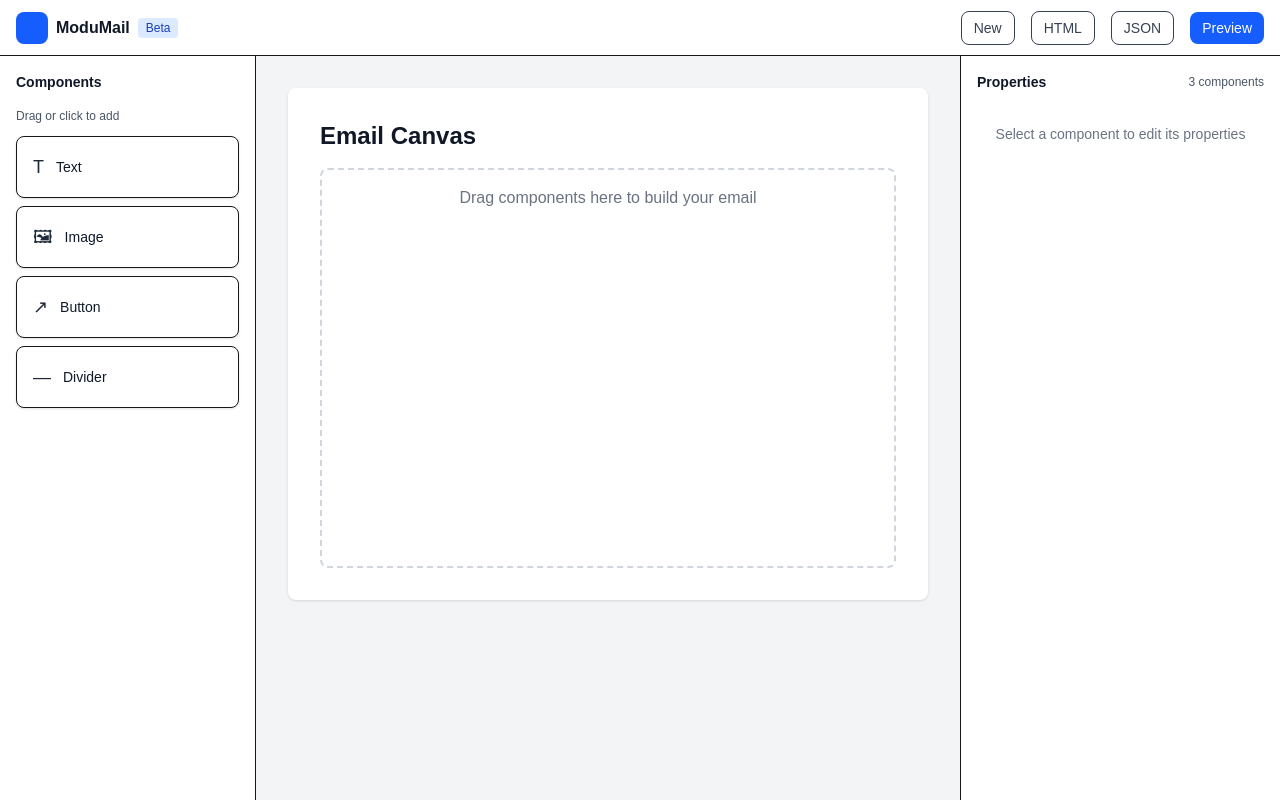
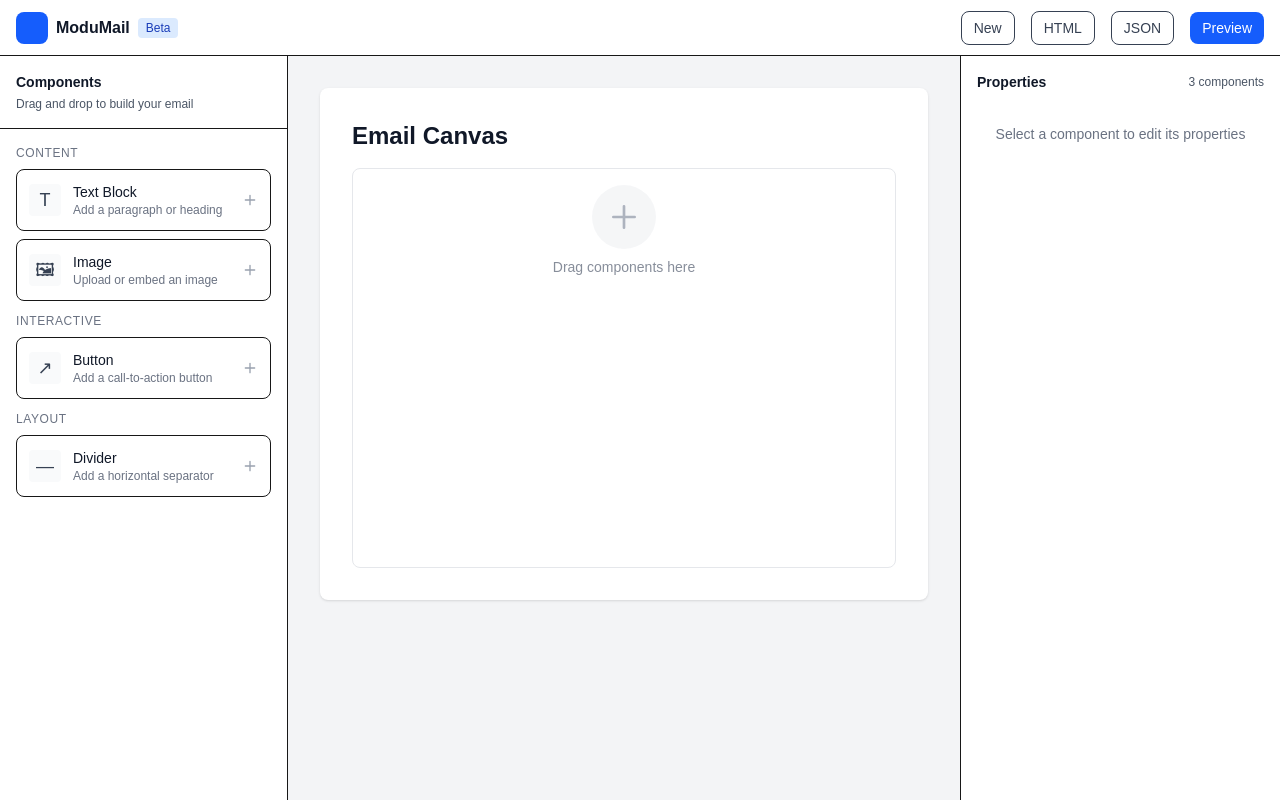
Before and after one commit to OndrejLosensky/modu-mail, a Next.js app: page / in a window 1280 px wide. Built offline with nearby package versions, Linux system fonts and the light colour scheme.

Commit message:
impl 01 - fix left sidebar drag and drop

```diff
--- a/src/app/page.tsx
+++ b/src/app/page.tsx
@@ -2,10 +2,20 @@
 
 import React, { useState } from 'react';
 import dynamic from 'next/dynamic';
-import { DndContext, DragEndEvent } from '@dnd-kit/core';
+import {
+  DndContext,
+  DragEndEvent,
+  DragStartEvent,
+  useSensor,
+  useSensors,
+  PointerSensor,
+  // MouseSensor,
+  // TouchSensor
+} from '@dnd-kit/core';
 import { EditorLayout } from '@/components/layout/EditorLayout';
 import { PropertiesPanel } from '@/components/properties/PropertiesPanel';
-import { Block } from '@/types/blocks';
+import { DragOverlay } from '@/components/DragOverlay';
+import { Block, BlockType } from '@/types/blocks';
 
 // Dynamically import components that use dnd-kit
 const ComponentsSidebar = dynamic(
@@ -18,9 +28,49 @@ const EmailCanvas = dynamic(
   { ssr: false }
 );
 
+const BLOCK_ICONS: Record<BlockType, string> = {
+  text: 'T',
+  image: '🖼',
+  button: '↗',
+  divider: '—'
+};
+
+const BLOCK_LABELS: Record<BlockType, string> = {
+  text: 'Text Block',
+  image: 'Image',
+  button: 'Button',
+  divider: 'Divider'
+};
+
 export default function Home() {
   const [blocks, setBlocks] = useState<Block[]>([]);
   const [selectedBlock, setSelectedBlock] = useState<Block | null>(null);
+  const [draggedItem, setDraggedItem] = useState<{
+    type: BlockType;
+    icon: string;
+    label: string;
+  } | null>(null);
+
+  const sensors = useSensors(
+    useSensor(PointerSensor, {
+      activationConstraint: {
+        distance: 5,
+      },
+    })
+  );
+
+  const handleDragStart = (event: DragStartEvent) => {
+    const { active } = event;
+    const type = active.data.current?.type as BlockType;
+
+    if (type && type in BLOCK_ICONS) {
+      setDraggedItem({
+        type,
+        icon: BLOCK_ICONS[type],
+        label: BLOCK_LABELS[type]
+      });
+    }
+  };
 
   const handleDragEnd = (event: DragEndEvent) => {
     const { active, over } = event;
@@ -34,6 +84,12 @@ export default function Home() {
 
       setBlocks((prev) => [...prev, newBlock]);
     }
+
+    setDraggedItem(null);
+  };
+
+  const handleDragCancel = () => {
+    setDraggedItem(null);
   };
 
   const handleSelectBlock = (block: Block) => {
@@ -41,16 +97,23 @@ export default function Home() {
   };
 
   return (
-    <DndContext onDragEnd={handleDragEnd}>
+    <DndContext
+      sensors={sensors}
+      onDragStart={handleDragStart}
+      onDragEnd={handleDragEnd}
+      onDragCancel={handleDragCancel}
+    >
       <EditorLayout>
         <ComponentsSidebar />
         <EmailCanvas
           blocks={blocks}
           selectedBlock={selectedBlock}
           onSelectBlock={handleSelectBlock}
+          isDragging={!!draggedItem}
         />
         <PropertiesPanel selectedBlock={selectedBlock} />
       </EditorLayout>
+      <DragOverlay draggedItem={draggedItem} />
     </DndContext>
   );
 }
--- /dev/null
+++ b/src/components/DragOverlay.tsx
@@ -0,0 +1,41 @@
+import React from 'react';
+import { DragOverlay as DndDragOverlay } from '@dnd-kit/core';
+import { BlockType } from '@/types/blocks';
+
+interface DragPreviewProps {
+  icon: string;
+  label: string;
+}
+
+const DragPreview: React.FC<DragPreviewProps> = ({ icon, label }) => {
+  return (
+    <div className="p-3 border-2 border-blue-500 rounded-lg bg-white shadow-lg w-64 opacity-90 transform-none">
+      <div className="flex items-center gap-3">
+        <div className="flex items-center justify-center w-8 h-8 rounded bg-blue-50 text-lg text-blue-600">
+          {icon}
+        </div>
+        <div className="flex flex-col">
+          <span className="text-sm text-gray-900 font-medium">{label}</span>
+          <span className="text-xs text-blue-500">Drop to add</span>
+        </div>
+      </div>
+    </div>
+  );
+};
+
+interface DragOverlayProps {
+  draggedItem: { type: BlockType; icon: string; label: string; } | null;
+}
+
+export const DragOverlay: React.FC<DragOverlayProps> = ({ draggedItem }) => {
+  return (
+    <DndDragOverlay dropAnimation={null}>
+      {draggedItem ? (
+        <DragPreview
+          icon={draggedItem.icon}
+          label={draggedItem.label}
+        />
+      ) : null}
+    </DndDragOverlay>
+  );
+};
--- a/src/components/canvas/EmailCanvas.tsx
+++ b/src/components/canvas/EmailCanvas.tsx
@@ -6,14 +6,16 @@ interface EmailCanvasProps {
   blocks: Block[];
   onSelectBlock: (block: Block) => void;
   selectedBlock: Block | null;
+  isDragging?: boolean;
 }
 
 export const EmailCanvas: React.FC<EmailCanvasProps> = ({
   blocks,
   onSelectBlock,
-  selectedBlock
+  selectedBlock,
+  isDragging = false
 }) => {
-  const { setNodeRef } = useDroppable({
+  const { setNodeRef, isOver } = useDroppable({
     id: 'email-canvas',
   });
 
@@ -24,11 +26,30 @@ export const EmailCanvas: React.FC<EmailCanvasProps> = ({
           <h1 className="text-2xl font-semibold text-gray-900 mb-4">Email Canvas</h1>
           <div
             ref={setNodeRef}
-            className="min-h-[400px] border-2 border-dashed border-gray-300 rounded-lg p-4"
+            className={`
+              min-h-[400px] rounded-lg p-4 transition-all duration-200
+              ${isDragging ? 'border-2 border-dashed' : 'border'}
+              ${isOver
+                ? 'border-blue-500 bg-blue-50/50'
+                : isDragging
+                  ? 'border-gray-300 bg-gray-50/50'
+                  : 'border-gray-200'
+              }
+            `}
           >
             {blocks.length === 0 ? (
-              <div className="h-full flex items-center justify-center text-gray-500 font-medium">
-                Drag components here to build your email
+              <div className={`
+                h-full flex flex-col items-center justify-center gap-2
+                ${isDragging ? 'opacity-100' : 'opacity-80'}
+              `}>
+                <div className="w-16 h-16 rounded-full bg-gray-100 flex items-center justify-center">
+                  <svg className={`w-8 h-8 ${isOver ? 'text-blue-500' : 'text-gray-400'}`} fill="none" viewBox="0 0 24 24" stroke="currentColor">
+                    <path strokeLinecap="round" strokeLinejoin="round" strokeWidth={2} d="M12 4v16m8-8H4" />
+                  </svg>
+                </div>
+                <span className={`text-sm font-medium ${isOver ? 'text-blue-500' : 'text-gray-500'}`}>
+                  {isOver ? 'Drop to add' : 'Drag components here'}
+                </span>
               </div>
             ) : (
               <div className="space-y-4">
@@ -36,11 +57,13 @@ export const EmailCanvas: React.FC<EmailCanvasProps> = ({
                   <div
                     key={block.id}
                     onClick={() => onSelectBlock(block)}
-                    className={`p-4 border rounded cursor-pointer transition-all ${
-                      selectedBlock?.id === block.id
+                    className={`
+                      p-4 border rounded cursor-pointer transition-all
+                      ${selectedBlock?.id === block.id
                         ? 'bg-blue-50 border-blue-500 shadow-sm'
                         : 'bg-white hover:border-gray-400 hover:shadow-sm'
-                    }`}
+                      }
+                    `}
                   >
                     <span className="text-gray-900 font-medium">{block.type}</span>
                   </div>
--- a/src/components/sidebar/ComponentsSidebar.tsx
+++ b/src/components/sidebar/ComponentsSidebar.tsx
@@ -4,60 +4,94 @@ import { BlockType } from '@/types/blocks';
 
 interface DraggableBlockProps {
   type: BlockType;
-  icon: React.ReactNode;
+  icon: string;
   label: string;
+  description?: string;
 }
 
-const DraggableBlock: React.FC<DraggableBlockProps> = ({ type, icon, label }) => {
-  const { attributes, listeners, setNodeRef, transform } = useDraggable({
+const DraggableBlock: React.FC<DraggableBlockProps> = ({ type, icon, label, description }) => {
+  const { attributes, listeners, setNodeRef, isDragging } = useDraggable({
     id: `template-${type}`,
     data: { type }
   });
-
-  const style = transform ? {
-    transform: `translate3d(${transform.x}px, ${transform.y}px, 0)`,
-  } : undefined;
 
   return (
     <div
       ref={setNodeRef}
       {...listeners}
       {...attributes}
-      style={style}
-      className="p-4 border rounded-lg bg-white hover:border-blue-500 cursor-move flex items-center gap-3 shadow-sm hover:shadow-md transition-all"
+      className={`
+        group relative p-3 border rounded-lg cursor-grab active:cursor-grabbing
+        ${isDragging ? 'border-dashed border-gray-200 bg-gray-50' : 'bg-white hover:border-blue-500'}
+      `}
     >
-      <span className="text-lg text-gray-800">{icon}</span>
+      <div className={`flex items-center gap-3 ${isDragging ? 'invisible' : ''}`}>
+        <div className="flex items-center justify-center w-8 h-8 rounded bg-gray-50 text-lg text-gray-700 group-hover:bg-blue-50 group-hover:text-blue-600 transition-colors">
+          {icon}
+        </div>
+        <div className="flex flex-col">
           <span className="text-sm text-gray-900 font-medium">{label}</span>
+          {description && (
+            <span className="text-xs text-gray-500">{description}</span>
+          )}
+        </div>
+      </div>
+      <div className={`
+        absolute inset-y-0 right-3 flex items-center text-gray-400 group-hover:text-blue-500 transition-colors
+        ${isDragging ? 'invisible' : ''}
+      `}>
+        <svg className="w-4 h-4" fill="none" viewBox="0 0 24 24" stroke="currentColor">
+          <path strokeLinecap="round" strokeLinejoin="round" strokeWidth={2} d="M12 5v14m7-7H5" />
+        </svg>
+      </div>
     </div>
   );
 };
 
 export const ComponentsSidebar = () => {
   return (
-    <div className="w-64 border-r bg-white p-4">
-      <h2 className="text-sm font-semibold text-gray-900 mb-4">Components</h2>
-      <div className="text-xs text-gray-600 mb-3">Drag or click to add</div>
+    <div className="w-72 border-r bg-white">
+      <div className="p-4 border-b">
+        <h2 className="text-sm font-semibold text-gray-900">Components</h2>
+        <p className="text-xs text-gray-600 mt-1">Drag and drop to build your email</p>
+      </div>
+
+      <div className="p-4 space-y-3">
         <div className="space-y-2">
+          <h3 className="text-xs font-medium text-gray-500 uppercase tracking-wider">Content</h3>
           <DraggableBlock
             type="text"
             icon="T"
-          label="Text"
+            label="Text Block"
+            description="Add a paragraph or heading"
           />
           <DraggableBlock
             type="image"
             icon="🖼"
             label="Image"
+            description="Upload or embed an image"
           />
+        </div>
+
+        <div className="space-y-2">
+          <h3 className="text-xs font-medium text-gray-500 uppercase tracking-wider">Interactive</h3>
           <DraggableBlock
             type="button"
             icon="↗"
             label="Button"
+            description="Add a call-to-action button"
           />
+        </div>
+
+        <div className="space-y-2">
+          <h3 className="text-xs font-medium text-gray-500 uppercase tracking-wider">Layout</h3>
           <DraggableBlock
             type="divider"
             icon="—"
             label="Divider"
+            description="Add a horizontal separator"
           />
+        </div>
       </div>
     </div>
   );
```
Lines whose indentation alone changed are shown as unchanged.
